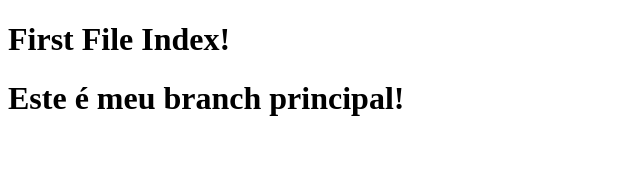
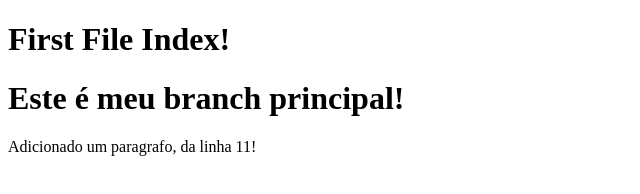
Before and after one commit to joaovitorsc1/git-tutorial, a plain HTML site: page index.html in a window 1280 px wide. Shown: the whole page, without its empty margins (0-640 px from the left). Drawn offline with Linux system fonts and the light colour scheme.

Commit message:
Adicionado paragrafo!

```diff
--- a/index.html
+++ b/index.html
@@ -8,5 +8,6 @@
 <body>
     <h1>First File Index!</h1>
     <h1>Este é meu branch principal!</h1>
+    <p>Adicionado um paragrafo, da linha 11!</p>
 </body>
 </html>
```
